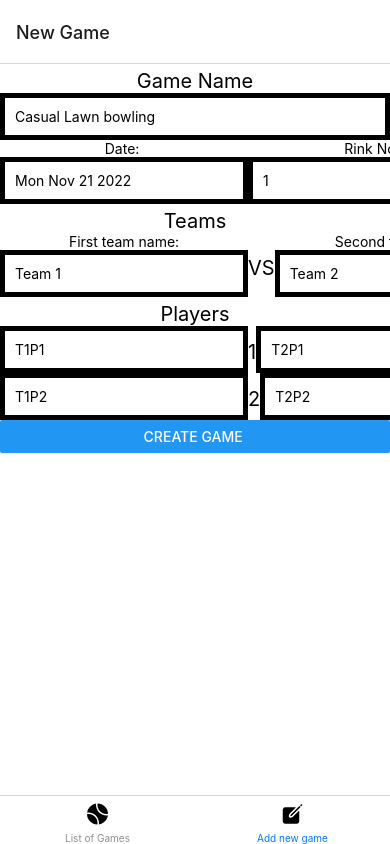
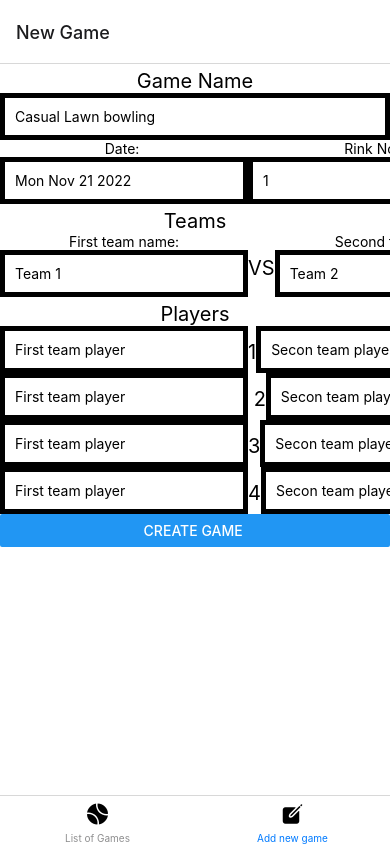
Before and after one commit to eliasdewan/React-native-Expo-application---Bowling-score-card, a React Native app: screen /Add in a window 390 px wide. Built offline with nearby package versions, Linux system fonts and the light colour scheme.

Commit message:
team now support 4 players

```diff
--- a/src/screens/componets/CreateGame.js
+++ b/src/screens/componets/CreateGame.js
@@ -8,8 +8,9 @@ const CreateGame = ({ navigation }) => {
      const [gameName, setGameName] = useState("Casual Lawn bowling");
      const [date, setDate] = useState(new Date().toDateString());
      const [rink, setRink] = useState(1);
-     const [playerNames, setPlayerNames] = useState(["T1P1", "T2P1", "T1P2", "T2P2"]);
+     const [playerNames, setPlayerNames] = useState([]);
      const [teamName, setTeamName] = useState(["Team 1 ", "Team 2"]);
+
      const { create } = useContext(GameContext);
 
      return (
@@ -48,25 +49,49 @@ const CreateGame = ({ navigation }) => {
                <View style={styles.smallBoxContainer}>
 
                     <View style={styles.smallBox}>
-                         <TextInput style={styles.TextInput} placeholder="First team player" defaultValue="T1P1" onChangeText={(text) => { playerNames.splice(0, 1, text); }} />
+                         <TextInput style={styles.TextInput} placeholder="First team player" defaultValue={playerNames[0]} onChangeText={(text) => { playerNames.splice(0, 1, text); }} />
                     </View>
                     <View style={styles.smallBox}>
                          <Text style={styles.text}>1</Text>
                     </View>
                     <View style={styles.smallBox}>
-                         <TextInput style={styles.TextInput} placeholder="Secon team player" defaultValue="T2P1" onChangeText={(text) => { playerNames.splice(1, 1, text); }} />
+                         <TextInput style={styles.TextInput} placeholder="Secon team player" defaultValue={playerNames[1]} onChangeText={(text) => { playerNames.splice(1, 1, text); }} />
                     </View>
                </View>
                <View style={styles.smallBoxContainer}>
                     <View style={styles.smallBox}>
-                         <TextInput style={styles.TextInput} placeholder="First team player" defaultValue="T1P2" onChangeText={(text) => { playerNames.splice(2, 1, text); }} />
+                         <TextInput style={styles.TextInput} placeholder="First team player" defaultValue={playerNames[2]} onChangeText={(text) => { playerNames.splice(2, 1, text); }} />
                     </View>
 
                     <View style={styles.smallBox}>
-                         <Text style={styles.text}>2</Text>
+                         <Text style={styles.text}> 2</Text>
                     </View>
                     <View style={styles.smallBox}>
-                         <TextInput style={styles.TextInput} placeholder="Secon team player" defaultValue="T2P2" onChangeText={(text) => { playerNames.splice(3, 1, text); }} />
+                         <TextInput style={styles.TextInput} placeholder="Secon team player" defaultValue={playerNames[3]} onChangeText={(text) => { playerNames.splice(3, 1, text); }} />
+                    </View>
+               </View>
+               <View style={styles.smallBoxContainer}>
+
+                    <View style={styles.smallBox}>
+                         <TextInput style={styles.TextInput} placeholder="First team player" defaultValue={playerNames[4]} onChangeText={(text) => { playerNames.splice(4, 1, text); }} />
+                    </View>
+                    <View style={styles.smallBox}>
+                         <Text style={styles.text}>3</Text>
+                    </View>
+                    <View style={styles.smallBox}>
+                         <TextInput style={styles.TextInput} placeholder="Secon team player" defaultValue={playerNames[5]} onChangeText={(text) => { playerNames.splice(5, 1, text); }} />
+                    </View>
+               </View>
+               <View style={styles.smallBoxContainer}>
+                    <View style={styles.smallBox}>
+                         <TextInput style={styles.TextInput} placeholder="First team player" defaultValue={playerNames[6]} onChangeText={(text) => { playerNames.splice(6, 1, text); }} />
+                    </View>
+
+                    <View style={styles.smallBox}>
+                         <Text style={styles.text}>4</Text>
+                    </View>
+                    <View style={styles.smallBox}>
+                         <TextInput style={styles.TextInput} placeholder="Secon team player" defaultValue={playerNames[7]} onChangeText={(text) => { playerNames.splice(7, 1, text); }} />
                     </View>
                </View>
 
--- a/src/screens/componets/editGame.js
+++ b/src/screens/componets/editGame.js
@@ -75,6 +75,31 @@ const EditGame = ({ navigation, route }) => {
                     <TextInput style={styles.TextInput} placeholder="Secon team player" defaultValue={playerNames[3]} onChangeText={(text) => { playerNames.splice(3, 1, text); }} />
                 </View>
             </View>
+            <View style={styles.smallBoxContainer}>
+
+                <View style={styles.smallBox}>
+                    <TextInput style={styles.TextInput} placeholder="First team player" defaultValue={playerNames[4]} onChangeText={(text) => { playerNames.splice(4, 1, text); }} />
+                </View>
+                <View style={styles.smallBox}>
+                    <Text style={styles.text}>3</Text>
+                </View>
+                <View style={styles.smallBox}>
+                    <TextInput style={styles.TextInput} placeholder="Secon team player" defaultValue={playerNames[5]} onChangeText={(text) => { playerNames.splice(5, 1, text); }} />
+                </View>
+            </View>
+            <View style={styles.smallBoxContainer}>
+                <View style={styles.smallBox}>
+                    <TextInput style={styles.TextInput} placeholder="First team player" defaultValue={playerNames[6]} onChangeText={(text) => { playerNames.splice(6, 1, text); }} />
+                </View>
+
+                <View style={styles.smallBox}>
+                    <Text style={styles.text}>4</Text>
+                </View>
+                <View style={styles.smallBox}>
+                    <TextInput style={styles.TextInput} placeholder="Secon team player" defaultValue={playerNames[7]} onChangeText={(text) => { playerNames.splice(7, 1, text); }} />
+                </View>
+            </View>
+
 
             <Button title="Accept" onPress={() => {
                 update(game.id, gameName, date, rink, playerNames, teamName, game.end, () => navigation.pop());
```
